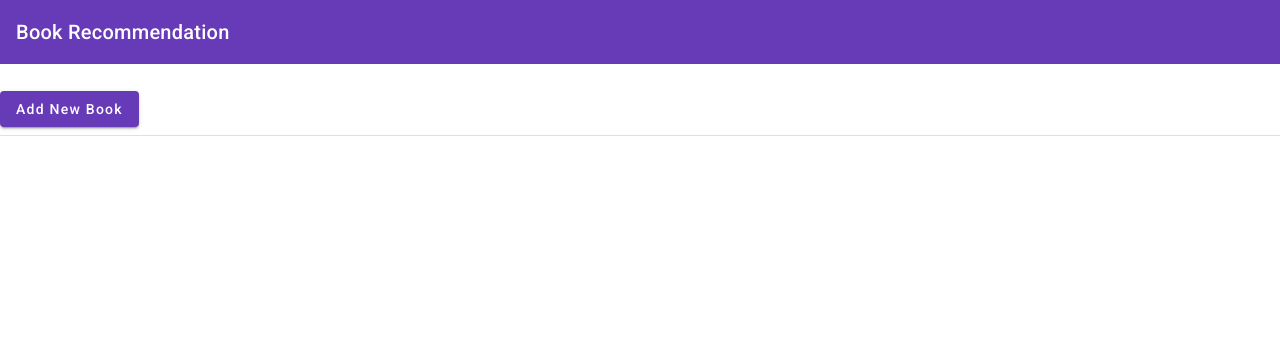
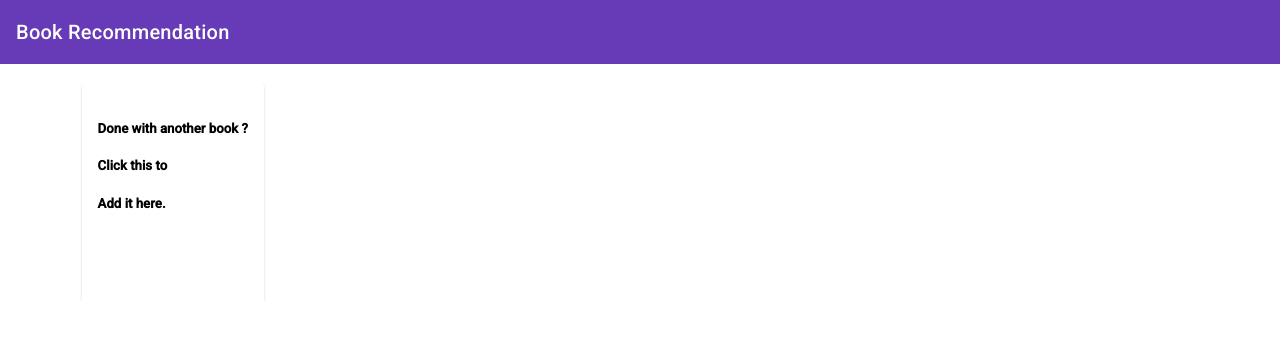
Before and after one commit to geetesh2/book-tracker-app, an Angular app: page /books-read in a window 1280 px wide. Shown: the top 340 px of the page. Built offline with nearby package versions, Linux system fonts and the light colour scheme; sample sign-in values are in the browser's storage.

Commit message:
bfore delete

```diff
--- a/src/app/book-list/book-list.component.css
+++ b/src/app/book-list/book-list.component.css
@@ -16,6 +16,8 @@ table {
   .example-button-row {
     display: table-cell;
     max-width: 600px;
+    position: relative;
+    left: 90vw;
   }
 
   .example-button-row .mat-mdc-button-base {
@@ -36,11 +38,15 @@ table {
 
   .cards-container {
     height: fit-content;
+    width: 90vw;
+    margin: auto;
   }
 
   .book-card {
     width: fit-content;
     max-width: 320px;
+    height: fit-content;
+    min-height: 230px;
     display: flex;
     margin: auto;
     align-items: center;
@@ -50,3 +56,9 @@ table {
     width: 140px;
     height: 150px;
   }
+
+  .add-book-content{
+    height: 100%;
+    align-content: center;
+    justify-content: center;
+  }
--- a/src/app/book-list/book-list.component.html
+++ b/src/app/book-list/book-list.component.html
@@ -1,18 +1,13 @@
-<section>
-  <div class="example-button-row">
-    <button mat-raised-button color="primary" (click)="toggleDisplay()">Add New Book</button>
-  </div>
-</section>
-<mat-divider></mat-divider>
+
 
 <!-- Form for adding a new book -->
-<div *ngIf="isForm">
+<div *ngIf="isForm" >
   <app-add-book (close)="toggleDisplay()"></app-add-book>
 </div>
 
 <!-- Cards Layout -->
 <div class="cards-container">
-  <mat-grid-list cols="3" rowHeight="1:1" gutterSize="16px">
+  <mat-grid-list cols="5" rowHeight="1:1" gutterSize="16px">
     <mat-grid-tile *ngFor="let book of dataSource">
       <mat-card class="book-card">
         <mat-card-header>
@@ -24,5 +19,17 @@
         </mat-card-content>
       </mat-card>
     </mat-grid-tile>
+
+    <mat-grid-tile>
+      <mat-card class="book-card" (click)="toggleDisplay()">
+        <mat-card-content>
+          <div class="add-book-content">
+            <h5>Done with  another book ?</h5>
+            <h5>Click this to</h5>
+            <h5>Add it here.</h5>
+          </div>
+        </mat-card-content>
+      </mat-card>
+    </mat-grid-tile>
   </mat-grid-list>
 </div>
--- a/src/app/book-recommendations/book-recommendations.component.css
+++ b/src/app/book-recommendations/book-recommendations.component.css
@@ -33,3 +33,22 @@ table {
     justify-content: center;
     width: 120px;
   }
+
+  .cards-container {
+    height: fit-content;
+    width: 90vw;
+    margin: auto;
+  }
+
+  .book-card {
+    width: fit-content;
+    max-width: 320px;
+    display: flex;
+    margin: auto;
+    align-items: center;
+  }
+
+  img{
+    width: 140px;
+    height: 150px;
+  }
--- a/src/app/book-recommendations/book-recommendations.component.html
+++ b/src/app/book-recommendations/book-recommendations.component.html
@@ -1,20 +1,16 @@
 
-  <table mat-table [dataSource]="dataSource" class="mat-elevation-z8">
-      <ng-container matColumnDef="position">
-        <th mat-header-cell *matHeaderCellDef> No. </th>
-        <td mat-cell *matCellDef="let element"> {{element.position}} </td>
-      </ng-container>
-
-      <ng-container matColumnDef="name">
-        <th mat-header-cell *matHeaderCellDef> Name </th>
-        <td mat-cell *matCellDef="let element"> {{element.name}} </td>
-      </ng-container>
-
-      <ng-container matColumnDef="author">
-        <th mat-header-cell *matHeaderCellDef> Author </th>
-        <td mat-cell *matCellDef="let element"> {{element.author}} </td>
-      </ng-container>
-
-      <tr mat-header-row *matHeaderRowDef="displayedColumns"></tr>
-      <tr mat-row *matRowDef="let row; columns: displayedColumns;"></tr>
-    </table>
+    <div class="cards-container">
+      <mat-grid-list cols="5" rowHeight="1:1" gutterSize="16px">
+        <mat-grid-tile *ngFor="let book of dataSource">
+          <mat-card class="book-card">
+            <mat-card-header>
+              <img mat-card-image [src]="book.url" alt="{{ book.name }}" />
+            </mat-card-header>
+            <mat-card-content>
+              <mat-card-title>{{ book.name }}</mat-card-title>
+              <mat-card-subtitle>Author: {{ book.author }}</mat-card-subtitle>
+            </mat-card-content>
+          </mat-card>
+        </mat-grid-tile>
+      </mat-grid-list>
+    </div>
--- a/src/app/book-recommendations/book-recommendations.component.ts
+++ b/src/app/book-recommendations/book-recommendations.component.ts
@@ -5,11 +5,27 @@ import { MatTableModule } from '@angular/material/table';
 import { MatDividerModule } from '@angular/material/divider';
 import { MatButtonModule } from '@angular/material/button';
 import { MatIconModule } from '@angular/material/icon';
+import { MatCardModule } from '@angular/material/card';
+import { MatFormFieldModule } from '@angular/material/form-field';
+import { CommonModule } from '@angular/common';
+import { MatInputModule } from '@angular/material/input';
+import { MatGridListModule } from '@angular/material/grid-list';
 
 @Component({
   selector: 'app-book-recommendations',
   standalone: true,
-  imports: [MatTableModule, MatButtonModule, MatDividerModule, MatIconModule],
+  imports: [
+    MatTableModule,
+    MatDividerModule,
+    MatTableModule, // For displaying books in a table
+    MatButtonModule, // For buttons like 'Add Book'
+    MatIconModule, // For using material icons
+    MatCardModule, // To use cards if necessary
+    MatFormFieldModule, // For material form fields
+    MatInputModule, // For material input fields
+    CommonModule, // For common directives like *ngIf and *ngFor
+    MatGridListModule,
+  ],
   templateUrl: './book-recommendations.component.html',
   styleUrls: ['./book-recommendations.component.css'],
 })
@@ -19,8 +35,6 @@ export class BookRecommendationsComponent implements OnInit {
   isForm = false;
 
   constructor(private bookService: BookService) {}
-
-
 
   ngOnInit(): void {
     this.fetchRecommendations();
@@ -33,7 +47,7 @@ export class BookRecommendationsComponent implements OnInit {
           position: index + 1,
           name: rec.name,
           author: rec.author,
-          url: rec.url
+          url: rec.url,
         }));
       },
       (error) => {
--- a/src/app/services/book.service.ts
+++ b/src/app/services/book.service.ts
@@ -90,6 +90,7 @@ export class BookService {
           const recommendations = response.items.map((item: any) => ({
             name: item.volumeInfo?.title || 'Unknown Title',
             author: item.volumeInfo?.authors?.join(', ') || 'Unknown Author',
+            url: item.volumeInfo?.imageLinks?.thumbnail || './assets/default-thumbnail.png'
           }));
 
           const normalizeString = (str: string): string =>
```
Also changed, not shown: src/assets/default-thumbnail.png (added).
